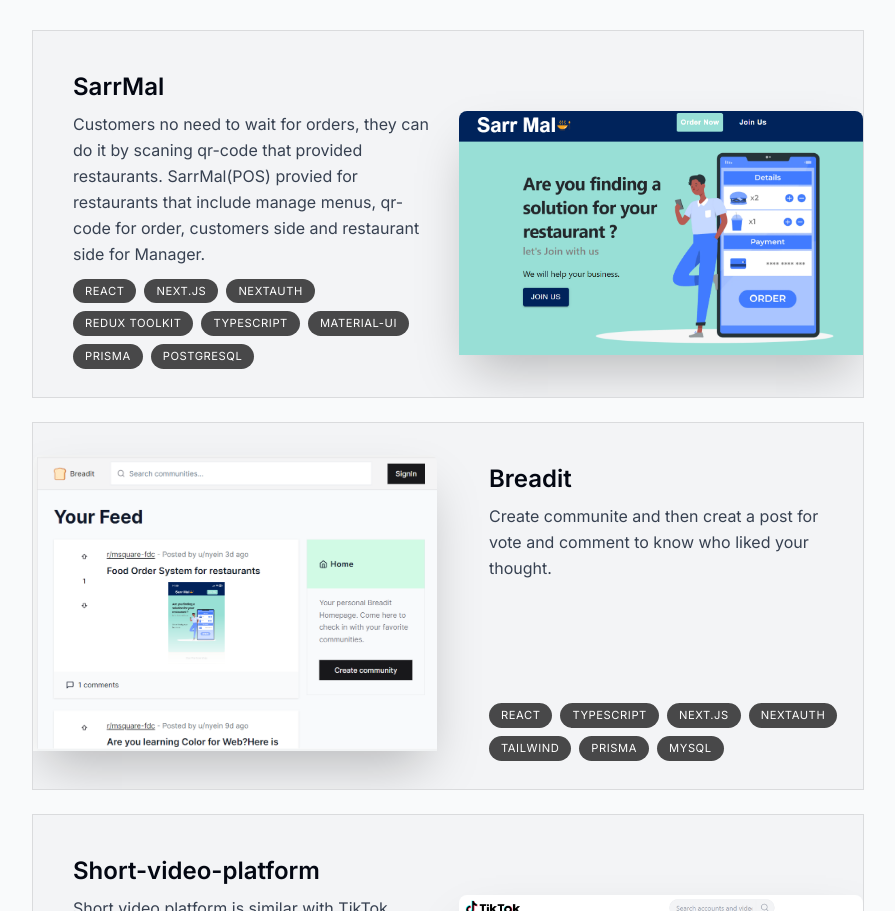
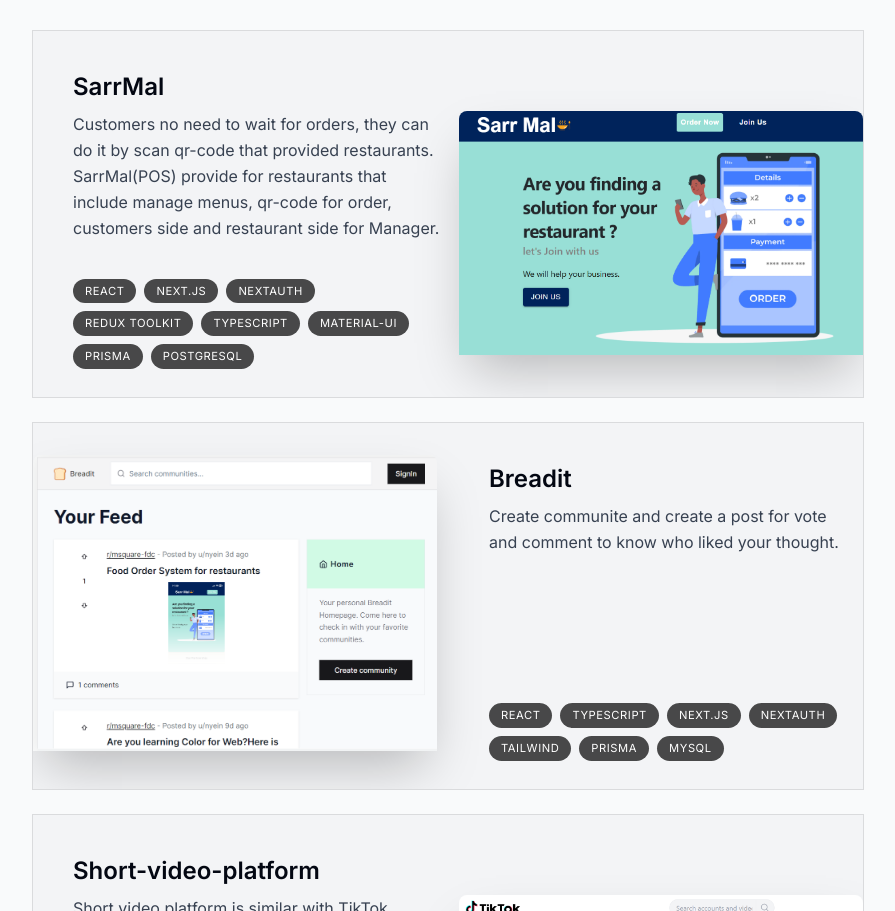
Before and after one commit to nyeinminhtet/portfolio, a Next.js app: page / in a window 1280 px wide. Shown: the part 1329-2240 px from the top of the page, without its empty margins (192-1087 px from the left). Built offline with nearby package versions, Linux system fonts and the light colour scheme; no server answers.

Commit message:
fixed-text

```diff
--- a/libs/data.ts
+++ b/libs/data.ts
@@ -45,7 +45,7 @@
   {
     title: "SarrMal",
     description:
-      "Customers no need to wait for orders, they can do it by scaning qr-code that provided restaurants. SarrMal(POS) provied for restaurants that include manage menus, qr-code for order, customers side and restaurant side for Manager. ",
+      "Customers no need to wait for orders, they can do it by scan qr-code that provided restaurants. SarrMal(POS) provide for restaurants that include manage menus, qr-code for order, customers side and restaurant side for Manager. ",
     tags: [
       "React",
       "Next.js",
@@ -62,7 +62,7 @@
   {
     title: "Breadit",
     description:
-      "Create communite and then  creat a post for vote and comment to know who liked your thought.",
+      "Create communite and create a post for vote and comment to know who liked your thought.",
     tags: [
       "React",
       "TypeScript",
```
